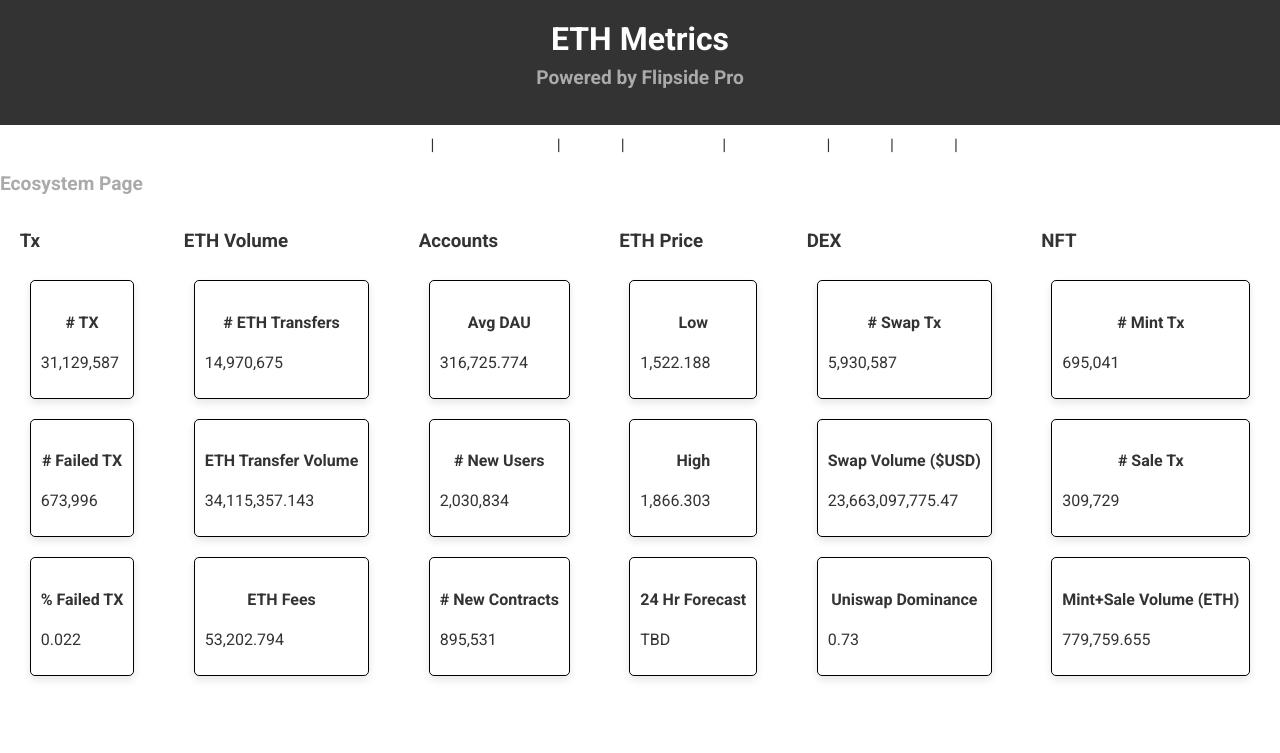
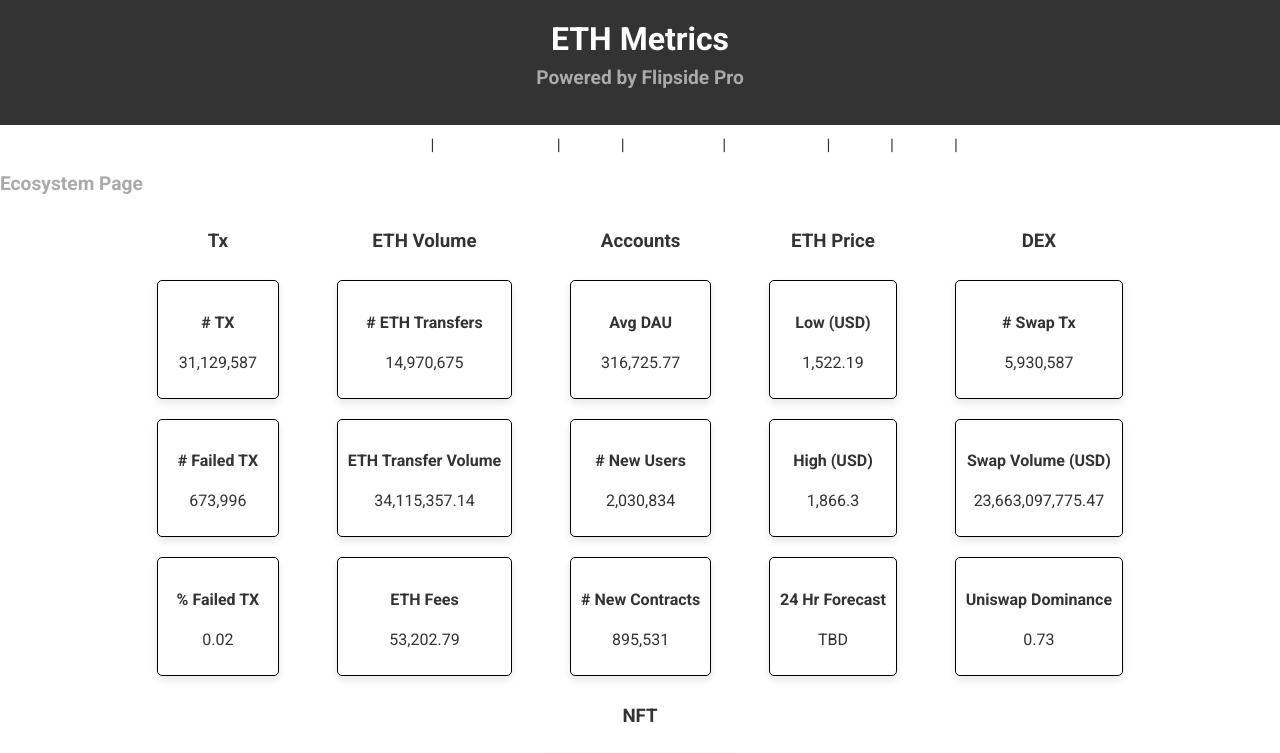
Before and after one commit to fsc-data-science/eth_metrics, a Svelte app: page / in a window 1280 px wide. Shown: the top 753 px of the page. Built offline with nearby package versions, Linux system fonts and the light colour scheme.

Commit message:
ecosystem UI ok for now

```diff
--- a/public/global.css
+++ b/public/global.css
@@ -123,6 +123,7 @@ background-color: rgba(255,255,255,0.1);
     display: flex;
     flex-wrap: wrap;
     justify-content: space-around;
+	margin: 0% 10%;
     }
 
     /* For smaller screens: Categories vertical, cards side by side */
--- a/src/components/Card.svelte
+++ b/src/components/Card.svelte
@@ -3,7 +3,7 @@
     export let value = "";
 
     // Formatting the value as a number with commas
-    $: formattedValue = typeof value === 'number' ? value.toLocaleString() : value;
+    $: formattedValue = typeof value === 'number' ? parseFloat(value.toFixed(2)).toLocaleString() : value;
 </script>
 
 <style>
@@ -12,9 +12,12 @@
         box-shadow: 0 4px 8px rgba(0, 0, 0, 0.1); /* This gives a soft shadow */
         padding: 10px;
         margin: 10px;
+        min-width: 100px;
         border-radius: 5px; /* Optional: For rounded corners */
     }
-
+    .card p {
+        text-align: center;
+    }
     .card h4 {
         text-align: center;
         font-weight: bold;
--- a/src/components/Category.svelte
+++ b/src/components/Category.svelte
@@ -7,6 +7,9 @@
 </script>
 
 <style>
+    h3 {
+    text-align: center;
+    }
     div {
         display: flex;
         flex-direction: column;
--- a/src/routes/Ecosystem.svelte
+++ b/src/routes/Ecosystem.svelte
@@ -1,7 +1,6 @@
 <script>
     import Category from '../components/Category.svelte';
     import { processEcosystemCards } from '../utils/DataProcess.js';
-
     let cardsData = null;
     let categories = [];
 
@@ -31,14 +30,14 @@
         },
         {
             label: "ETH Price",
-            names: ["Low", "High", "24 Hr Forecast"],
+            names: ["Low (USD)", "High (USD)", "24 Hr Forecast"],
             // put forecast here
-            values: [cardsData?.MONTH_LOW_PRICE, cardsData?.MONTH_HIGH_PRICE, 'TBD']
+            values: [+ cardsData?.MONTH_LOW_PRICE, + cardsData?.MONTH_HIGH_PRICE, 'TBD']
 
         },
         {
             label: "DEX",
-            names: ["# Swap Tx", "Swap Volume ($USD)", "Uniswap Dominance"],
+            names: ["# Swap Tx", "Swap Volume (USD)", "Uniswap Dominance"],
             values: [cardsData?.TOTAL_SWAP_TX, cardsData?.TOTAL_USD_SWAP_VOLUME, cardsData?.TOTAL_UNISWAP_DOMINANCE]
 
         },
```
